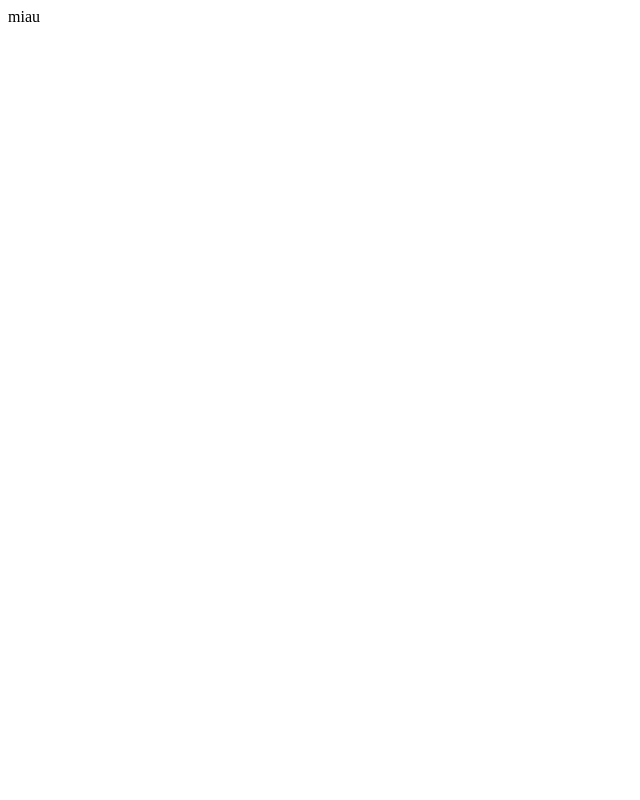
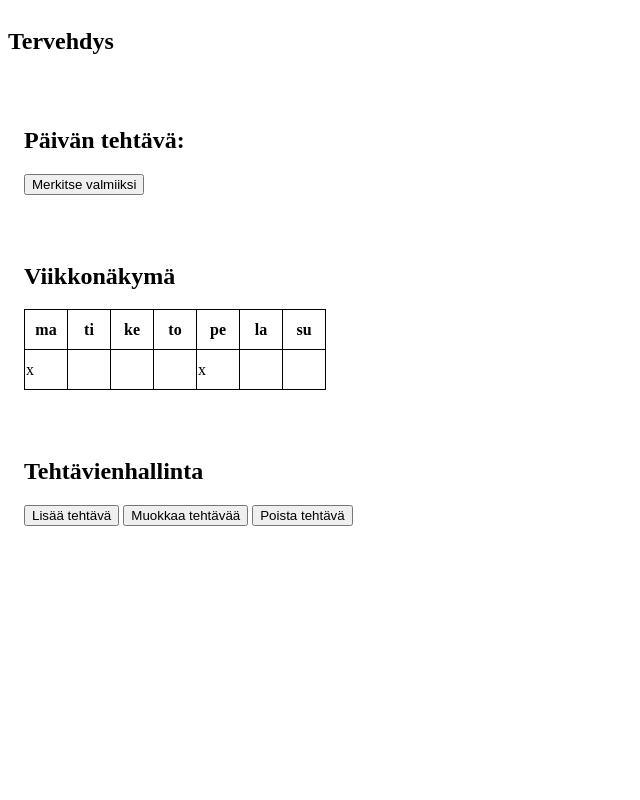
Before and after one commit to vilburger/TherapyApp, a PHP site: page / in a window 1280 px wide. Before the commit the part shown is almost empty. Shown: the whole page, without its empty margins (0-640 px from the left). Run offline with PHP 8.4, Linux system fonts and the light colour scheme.

Commit message:
Alustavan layoutin luominen
- alustavat HTML elementit
- sectionit
- CSS alustavat asettelut

```diff
--- a/css/style.css
+++ b/css/style.css
@@ -0,0 +1,29 @@
+table,
+th,
+td {
+    border: 1px solid black;
+    border-collapse: collapse;
+}
+
+th,
+td {
+    width: 40px;
+}
+
+/* mikä on oikea tapa asettaa koko siten, että se tulee järkevästi? sotkeeko pixelinä annetut arvot? */
+tr {
+    height: 40px;
+}
+
+/* mikä on rem?*/
+.dashboard {
+    display: flex;
+    flex-direction: column;
+    gap: 1rem;
+}
+
+/* näihin ois kiva jotkut reunat/taustat */
+.card {
+    padding: 1rem;
+    border-radius: 12px;
+}
--- a/index.php
+++ b/index.php
@@ -1,2 +1,54 @@
-<?php
-echo "miau";
+<!DOCTYPE html>
+<html lang="fi">
+
+<head>
+    <title>Terapiasovellus</title>
+    <link rel="stylesheet" href="css/style.css">
+</head>
+
+<body>
+    <main class="dashboard">
+        <section class="welcome">
+            <h1>Tervehdys</h1>
+        </section>
+
+        <section class="daily card">
+            <h2>Päivän tehtävä:</h2>
+            <p></p>
+            <button title="Paina merkitäksesi tehtävän suoritetuksi">Merkitse valmiiksi</button>
+        </section>
+
+        <section class="weekly card">
+            <h2>Viikkonäkymä</h2>
+            <table>
+                <tr>
+                    <th>ma</th>
+                    <th>ti</th>
+                    <th>ke</th>
+                    <th>to</th>
+                    <th>pe</th>
+                    <th>la</th>
+                    <th>su</th>
+                </tr>
+                <tr>
+                    <td>x</td>
+                    <td></td>
+                    <td></td>
+                    <td></td>
+                    <td>x</td>
+                    <td></td>
+                    <td></td>
+                </tr>
+            </table>
+        </section>
+
+        <section class="taskManagement card">
+            <h2>Tehtävienhallinta</h2>
+            <button>Lisää tehtävä</button>
+            <button>Muokkaa tehtävää</button>
+            <button>Poista tehtävä</button>
+        </section>
+    </main>
+</body>
+
+</html>
```
